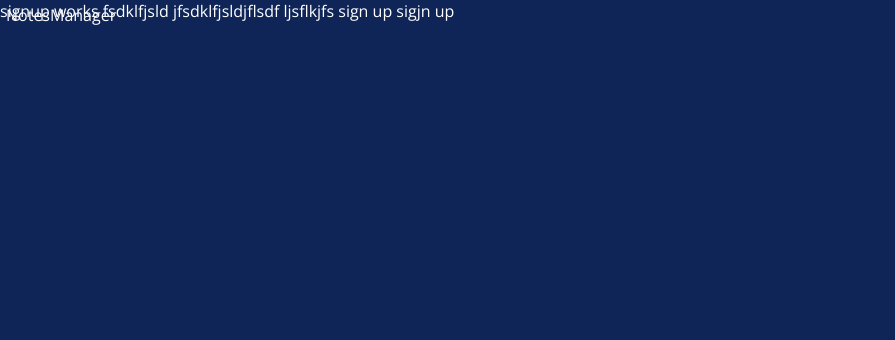
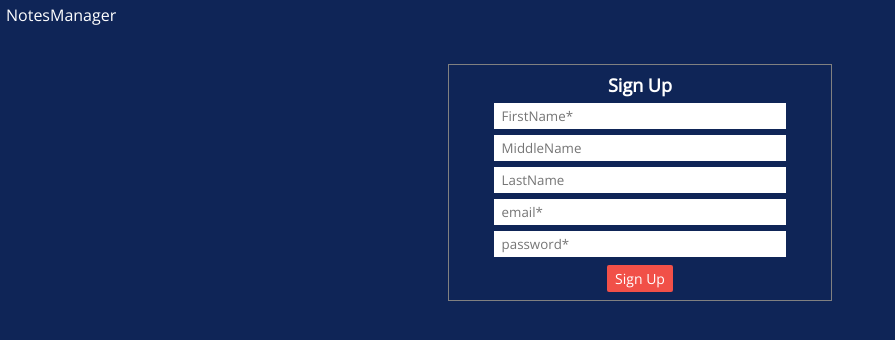
Before and after one commit to phurba123/notesmanager, an Angular app: page /signup in a window 1280 px wide. Shown: the top 340 px of the page, without its empty margins (0-895 px from the left). Built offline with nearby package versions, Linux system fonts and the light colour scheme.

Commit message:
signup ui done

```diff
--- a/src/app/users/login/login.component.html
+++ b/src/app/users/login/login.component.html
@@ -8,7 +8,7 @@
         <input class="d-block text-dark" type="text" placeholder="email" required>
         <input class="d-block text-dark" type="text" placeholder="password" required>
 
-        <button class="btn-primary txt-14 d-block" style="margin: auto;margin-top: 8px;" routerLink="signup">Login</button>
+        <button class="btn-primary txt-14 d-block" style="margin: auto;margin-top: 8px;">Login</button>
 
         <!-- register block -->
         <div class="txt-center txt-12" style="margin-top: 8px;">
--- a/src/app/users/signup/signup.component.css
+++ b/src/app/users/signup/signup.component.css
@@ -0,0 +1,11 @@
+main .signup-div
+{
+    width: 30%;
+    border: 1px solid gray;
+}
+
+input
+{
+    width: 80%;
+    padding: 4px 8px;
+}
--- a/src/app/users/signup/signup.component.html
+++ b/src/app/users/signup/signup.component.html
@@ -1 +1,22 @@
-<p>signup works fsdklfjsld jfsdklfjsldjflsdf ljsflkjfs sign up sigjn up<p>
+<main>
+    <!-- signup div -->
+    <div class="div-center signup-div p-8">
+        <h3 class="txt-18 txt-center">Sign Up</h3>
+        <input class="d-block text-dark mt-6 div-center" type="text" placeholder="FirstName*" required>
+        <input class="d-block text-dark mt-6 div-center" type="text" placeholder="MiddleName" >
+        <input class="d-block text-dark mt-6 div-center" type="text" placeholder="LastName" required>
+        <input class="d-block text-dark mt-6 div-center" type="text" placeholder="email*" required>
+        <input class="d-block text-dark mt-6 div-center" type="text" placeholder="password*" required>
+
+        <button class="btn-primary txt-14 d-block mt-8 div-center">Sign Up</button>
+
+        <!-- register block -->
+        <!-- <div class="div-center txt-12 mt-8 mb-8">
+            <p class="txt-center">Not registered yet?
+                <a routerLink="/signup" class="txt-color-orange" style="cursor: pointer;">click here</a>
+            </p>
+        </div> -->
+    </div>
+    <!-- end of signup div -->
+
+</main>
--- a/src/styles.css
+++ b/src/styles.css
@@ -118,3 +118,34 @@ text sizes */
     background: #065c18;
     transition: background 200ms ease;
 }
+
+.div-center
+{
+    margin: 0 auto 0 auto;
+}
+
+/* margins related */
+.mt-4
+{
+    margin-top: 4px;
+}
+
+.mt-6
+{
+    margin-top: 6px;
+}
+
+.mt-8
+{
+    margin-top: 8px;
+}
+
+.mb-4
+{
+    margin-bottom: 4px;
+}
+
+.mb-8
+{
+    margin-bottom: 8px;
+}
```
